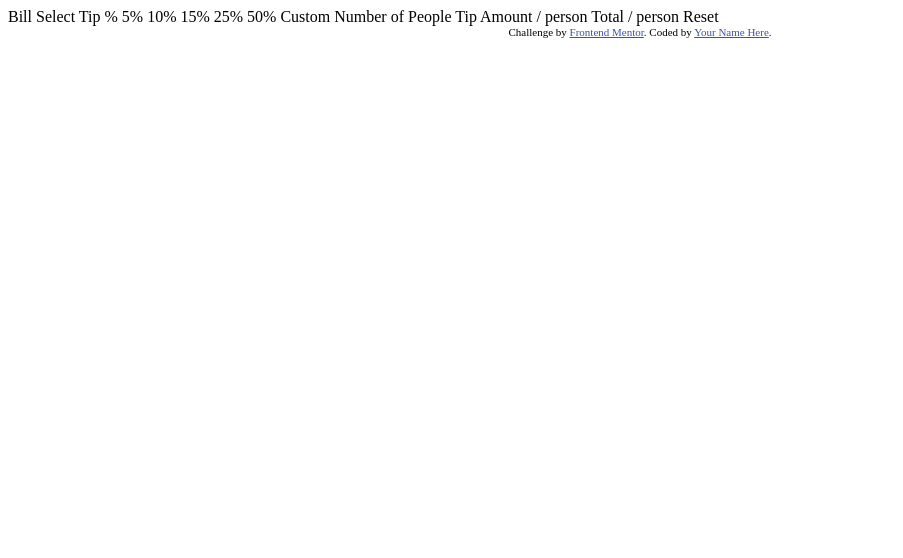
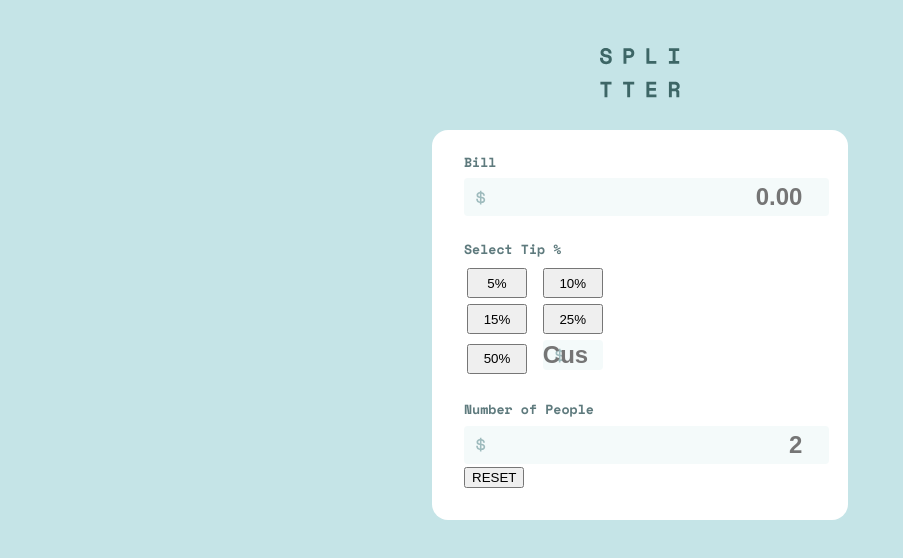
Before and after one commit to ulipese/tip-calculator-app, a plain HTML site: page index.html in a window 1280 px wide. Shown: the whole page, without its empty margins (0-903 px from the left). Drawn offline with nearby package versions, Linux system fonts and the light colour scheme.

Commit message:
Add or update the UI and style files

```diff
--- /dev/null
+++ b/assets/styles/main.css
@@ -0,0 +1,109 @@
+/*============== IMPORTS ==============*/
+@import url('https://fonts.googleapis.com/css2?family=Space+Mono:wght@400;700&display=swap');
+
+/*============== VARIABLES ==============*/
+:root {
+  /*=== COLORS VARIABLES ===*/
+  --strong-cyan: hsl(172, 67%, 45%);
+  --very-dark-cyan: hsl(183, 100%, 15%);
+  --very-dark-grayish-cyan: hsl(186, 14%, 43%);
+  --dark-grayish-cyan: hsl(184, 14%, 56%);
+  --light-grayish-cyan: hsl(185, 41%, 84%);
+  --very-light-grayish-cyan: hsl(189, 41%, 97%);
+  --white: hsl(0, 0%, 100%);
+  /*=== FONTS VARIABLES ===*/
+  --form-inputs-font-size: 24px;
+  --main-font-family: 'Space Mono', monospace;
+  --main-font-weight: 500;
+  --bold-font-weight: 700;
+
+  font-family: var(--main-font-family);
+  font-weight: var(--main-font-weight);
+}
+/*============== REUSABLE CLASSES ==============*/
+.title {
+  color: var(--very-dark-grayish-cyan);
+  font-weight: var(--bold-font-weight);
+  margin-bottom: 0.5em;
+}
+.input {
+  width: 97%;
+  height: 1.5em;
+  border-radius: 4px;
+  font-size: var(--form-inputs-font-size);
+  border: none;
+  background-color: var(--very-light-grayish-cyan);
+  color: var(--very-dark-cyan);
+  font-weight: var(--bold-font-weight);
+  text-align: right;
+  padding-right: .5em;
+  padding-left: .5em;
+  background-image: url('../images/icon-dollar.svg');
+  background-size: 10px;
+  background-repeat: no-repeat;
+  background-position-y: center;
+  background-position-x: .5em;
+  outline: none;
+}
+.input:hover {
+  cursor: pointer;
+  border: none;
+  outline: 2px solid var(--strong-cyan);
+}
+.input:focus {
+  cursor: pointer;
+  border: none;
+  outline: 2px solid var(--strong-cyan);
+}
+.button {
+ width: 60px;  /*change all later*/
+ height: 30px;
+ margin: 3px;
+ padding: 0px;
+}
+.button:hover {
+
+}
+button.active {
+
+}
+.reset-button {
+
+}
+.reset-button:hover {
+
+}
+/*============== GENERAL AND MOBILE FIRST STYLES ==============*/
+html,
+  body {
+  margin: 0em;
+  padding: 0em;
+  box-sizing: border-box;
+}
+.banner {
+  width: 100%;
+  height: 100vh;
+  padding-top: 3em;
+  background-color: var(--light-grayish-cyan);
+  display: flex;
+  flex-direction: column;
+  align-items: center;
+}
+.logo-splitter {
+  width: 5em;
+}
+.calculator-layout {
+  height: fit-content;
+  background-color: var(--white);
+  border-radius: 16px;
+  padding: 2em;
+  padding-top: 0em;
+  margin-top: 2em;
+}
+
+/*============== DESKTOP STYLES ==============*/
+@media screen and (min-width: 1024px) {
+
+
+
+}
--- a/index.html
+++ b/index.html
@@ -3,28 +3,48 @@
 <head>
   <meta charset="UTF-8">
   <meta name="viewport" content="width=device-width, initial-scale=1.0"> <!-- displays site properly based on user's device -->
-
-  <link rel="icon" type="image/png" sizes="32x32" href="./images/favicon-32x32.png">
-
+  <meta name="author" content="ulipese (Felipe Sousa de Oliveira)">
+  <link rel="icon" type="image/png" sizes="32x32" href="./assets/images/favicon-32x32.png">
+  <link rel="stylesheet" href="./assets/styles/main.css">
   <title>Frontend Mentor | Tip calculator app</title>
-
-  <!-- Feel free to remove these styles or customise in your own stylesheet 👍 -->
-  <style>
-    .attribution { font-size: 11px; text-align: center; }
-    .attribution a { color: hsl(228, 45%, 44%); }
-  </style>
 </head>
 <body>
+  <section class="banner">
+    <img src="./assets/images/logo.svg" alt="Logo image Splitter" class="logo-splitter">
+    <section class="calculator-layout">
+      <section class="calculator-inputs">
+        <article class="bill-article">
+          <h1 class="bill-title title">Bill</h1>
+          <input type="number" placeholder="0.00" class="bill-input input">
+        </article>
+        <article class="tip-article">
+          <h1 class="tip-title title">Select Tip %</h1>
+          <input type="button" value="5%" class="button">
+          <input type="button" value="10%" class="button"> <br>
+          <input type="button" value="15%" class="button">
+          <input type="button" value="25%" class="button"> <br>
+          <input type="button" value="50%" class="button">
+          <input type="number" class="custom-input input button" placeholder="Custom">
+        </article>
+        <article class="people-article">
+          <h1 class="people-title title">Number of People</h1>
+          <input type="number" class="people-input input" placeholder="2">
+        </article>
+      </section>
+      <section class="calculator-result">
+        <article class="tip-amount-article"> <!--Finish the html structure-->
 
-  Bill
+        </article>
+        <article class="total-article">
 
-  Select Tip %
-  5%
-  10%
-  15%
-  25%
-  50%
-  Custom
+        </article>
+        <button class="reset-button" onclick="window.location.reload();">RESET</button>
+      </section>
+    </section>
+  </section>
+<!--
+
+
 
   Number of People
 
@@ -35,10 +55,13 @@
   / person
 
   Reset
+-->
+<!--
+  <div class="attribution">
+    Challenge by <a href="https://www.frontendmentor.io?ref=challenge" target="_blank" rel="noreferrer">Frontend Mentor</a>.
+    Coded by <a href="https://github.com/ulipese" rel="noreferrer">ulipese (Felipe Sousa de Oliveira)</a>.
+  </div>
+-->
 
-  <div class="attribution">
-    Challenge by <a href="https://www.frontendmentor.io?ref=challenge" target="_blank">Frontend Mentor</a>.
-    Coded by <a href="#">Your Name Here</a>.
-  </div>
 </body>
 </html>
```
Also changed, not shown: 1 other file.
